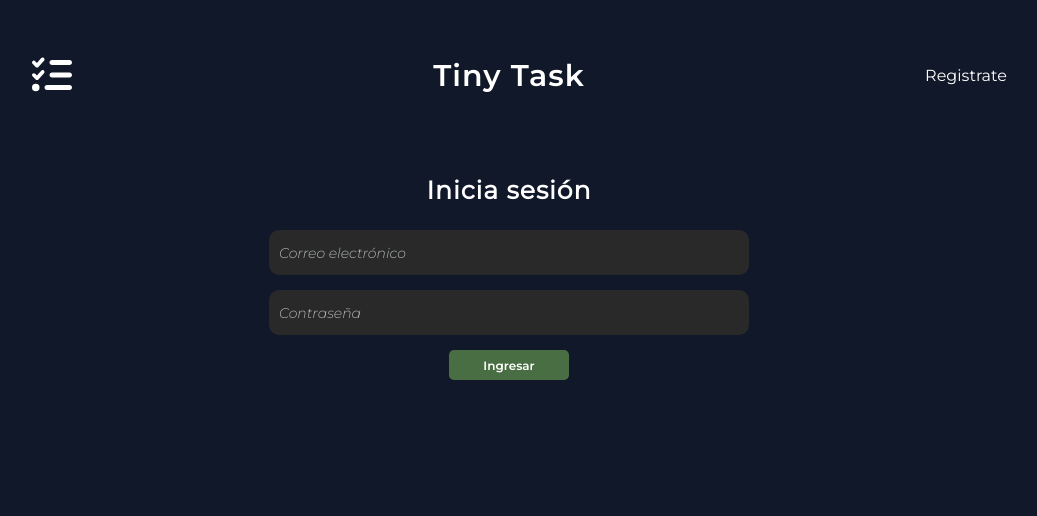
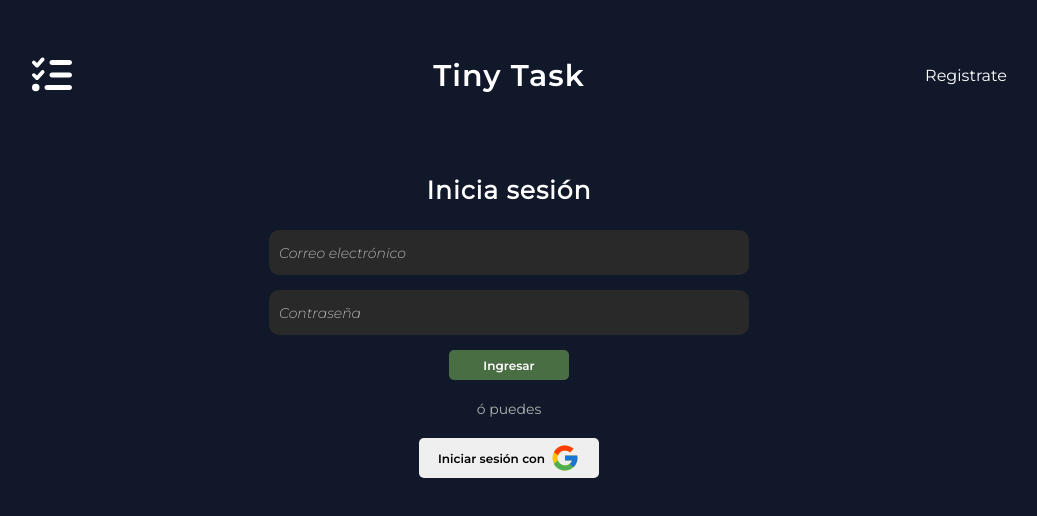
Before and after one commit to ricardo-bohorquez/tiny-task-app, a React (Vite) app: page /tiny-task-app/login in a window 1280 px wide. Shown: the top 516 px of the page, without its empty margins (131-1168 px from the left). Built offline with nearby package versions, Linux system fonts and the light colour scheme; no server answers.

Commit message:
adding google login

```diff
--- a/src/App.jsx
+++ b/src/App.jsx
@@ -1,14 +1,12 @@
-import { Route, Routes, useNavigate } from 'react-router-dom'
+import { Route, Routes } from 'react-router-dom'
 import { Home } from './routes/Home'
 import { Login } from './routes/Login'
 import { Register } from './routes/Register'
 import { Dashboard } from './routes/Dashboard'
-import { useAuth } from './context/AuthContext'
 import { Header } from './components/Header'
+import ProtectedRoute from './routes/ProtectedRoute'
 
 function App () {
-  const { user } = useAuth()
-  const navigate = useNavigate()
   return (
     <>
       <Header />
@@ -16,7 +14,14 @@ function App () {
         <Route path='/tiny-task-app/' element={<Home />} />
         <Route path='/tiny-task-app/login' element={<Login />} />
         <Route path='/tiny-task-app/register' element={<Register />} />
-        <Route path='/tiny-task-app/dashboard' element={<Dashboard />} />
+        <Route
+          path='/tiny-task-app/dashboard'
+          element={
+            <ProtectedRoute>
+              <Dashboard />
+            </ProtectedRoute>
+          }
+        />
       </Routes>
     </>
   )
--- a/src/components/Header.jsx
+++ b/src/components/Header.jsx
@@ -22,7 +22,6 @@ export function Header () {
   useEffect(() => {
     if (
       location.pathname === '/tiny-task-app/register' ||
-      location.pathname === '/tiny-task-app/dashboard' ||
       location.pathname === '/tiny-task-app/'
     ) {
       setDisplayRegister(false)
@@ -68,7 +67,7 @@ export function Header () {
           </Link>
         </div>
       </section>
-      <label>{user.email}</label>
+      <label>{user.displayName || user.email}</label>
     </header>
   )
 }
--- a/src/context/AuthContext.jsx
+++ b/src/context/AuthContext.jsx
@@ -3,7 +3,9 @@ import {
   createUserWithEmailAndPassword,
   signInWithEmailAndPassword,
   signOut,
-  onAuthStateChanged
+  onAuthStateChanged,
+  GoogleAuthProvider,
+  signInWithPopup
 } from 'firebase/auth'
 import { auth } from '../configFirebase'
 
@@ -22,8 +24,8 @@ export function AuthProvider ({ children }) {
   }
 
   const [viewModal, setViewModal] = useState(resetModalProps)
-
   const [user, setUser] = useState(null)
+  const [loading, setLoading] = useState(true)
 
   const signUp = (email, password) =>
     createUserWithEmailAndPassword(auth, email, password)
@@ -33,11 +35,17 @@ export function AuthProvider ({ children }) {
 
   const logOut = () => signOut(auth)
 
+  const googleLogin = () => {
+    const googleProvider = new GoogleAuthProvider()
+    return signInWithPopup(auth, googleProvider)
+  }
+
   useEffect(() => {
     onAuthStateChanged(auth, currentUser => {
       setUser(currentUser)
+      setLoading(false)
     })
-  }, [])
+  })
 
   return (
     <AuthContext.Provider
@@ -48,7 +56,10 @@ export function AuthProvider ({ children }) {
         signUp,
         signIn,
         logOut,
-        user
+        user,
+        loading,
+        setLoading,
+        googleLogin
       }}
     >
       {children}
--- a/src/routes/Dashboard.jsx
+++ b/src/routes/Dashboard.jsx
@@ -1,14 +1,8 @@
 import TaskSection from '../components/TaskSection'
 import { TaskContextProvider } from '../context/TaskContext'
-import { useAuth } from '../context/AuthContext'
 
 export function Dashboard () {
-  const { user } = useAuth()
-  return !user ? (
-    <main className='dashboard-no-logged'>
-      <h2>Inicia sesión o registrate para empezar a usar nuestra app</h2>
-    </main>
-  ) : (
+  return (
     <TaskContextProvider>
       <main className='dashboard'>
         <h2>Lista de cosas por hacer</h2>
--- a/src/routes/Login.jsx
+++ b/src/routes/Login.jsx
@@ -1,11 +1,11 @@
 import { useState } from 'react'
 import { useAuth } from '../context/AuthContext'
-import { useNavigate } from 'react-router-dom'
+import { Navigate, useNavigate } from 'react-router-dom'
 import ModalLoginError from '../components/modals/ModalLoginError'
-import AreLogged from '../components/AreLoged'
+import google from '../icons/google.svg'
 
 export function Login () {
-  const { signIn, viewModal, setViewModal, user } = useAuth()
+  const { signIn, viewModal, setViewModal, user, googleLogin } = useAuth()
 
   const [userEmail, setUserEmail] = useState('')
   const [userPass, setUserPass] = useState('')
@@ -19,7 +19,6 @@ export function Login () {
     e.preventDefault()
     try {
       await signIn(userEmail, userPass)
-      navigate('/tiny-task-app/dashboard')
     } catch ({ code }) {
       if (code === 'auth/user-not-found') {
         setDisplayLabel(false)
@@ -35,8 +34,14 @@ export function Login () {
     }
   }
 
+  const handleGoogleLogin = async () => {
+    const { _tokenResponse } = await googleLogin()
+    if (_tokenResponse.isNewUser) console.log(_tokenResponse.isNewUser)
+    else console.log(_tokenResponse)
+  }
+
   return user ? (
-    <AreLogged />
+    <Navigate to='/tiny-task-app/dashboard' />
   ) : (
     <main>
       <section className='title-login-register'>
@@ -60,7 +65,7 @@ export function Login () {
           placeholder='Contraseña'
           required
           minLength={6}
-          maxLength={6}
+          maxLength={30}
         />
         {displayLabel ? <label>Contraseña incorrecta</label> : <></>}
         <button>Ingresar</button>
@@ -70,6 +75,10 @@ export function Login () {
           <></>
         )}
       </form>
+      <label> ó puedes </label>
+      <button className='login-google-button' onClick={handleGoogleLogin}>
+        Iniciar sesión con <img src={google} />
+      </button>
     </main>
   )
 }
--- /dev/null
+++ b/src/routes/ProtectedRoute.jsx
@@ -0,0 +1,11 @@
+import { Navigate } from 'react-router-dom'
+import { useAuth } from '../context/AuthContext'
+import ModalLoader from '../components/modals/ModalLoader'
+
+function ProtectedRoute ({ children }) {
+  const { user, loading } = useAuth()
+  if (loading) return <ModalLoader />
+  if (!user) return <Navigate to='/tiny-task-app/login' />
+  return <>{children}</>
+}
+export default ProtectedRoute
--- a/src/routes/Register.jsx
+++ b/src/routes/Register.jsx
@@ -1,13 +1,12 @@
 import { useState, useEffect } from 'react'
 import { useAuth } from '../context/AuthContext'
-import { useNavigate } from 'react-router-dom'
+import { Navigate, useNavigate } from 'react-router-dom'
 import { db } from '../configFirebase'
 import { doc, setDoc } from 'firebase/firestore'
 import ModalRegisterError from '../components/modals/ModalRegisterError'
 import ModalLoader from '../components/modals/ModalLoader'
 import dayjs from 'dayjs'
 import customParseFormat from 'dayjs/plugin/customParseFormat'
-import AreLogged from '../components/AreLoged'
 dayjs.extend(customParseFormat)
 dayjs.locale('es')
 
@@ -70,8 +69,6 @@ export function Register () {
     setViewModal({ ...viewModal, state: true, type: 'loader' })
     try {
       await signUp(email, pass)
-      navigate('/tiny-task-app/dashboard')
-      await setDoc(doc(db, user.uid, 'cosas'))
       setViewModal(resetModalProps)
     } catch ({ code }) {
       setViewModal(resetModalProps)
@@ -100,7 +97,7 @@ export function Register () {
 
   useEffect(() => {
     if (userPass === '') setErrorPass({ border: 'none' })
-    else if (userPass.length < 6 || userPass.length > 6) {
+    else if (userPass.length < 6 || userPass.length > 30) {
       setErrorPass({ border: '1px solid red' })
       setReady({ ...ready, psw: false })
     } else {
@@ -111,7 +108,7 @@ export function Register () {
 
   useEffect(() => {
     if (confirmPass === '') setErrorConfirmPass({ border: 'none' })
-    else if (confirmPass.length < 6 || confirmPass.length > 6) {
+    else if (confirmPass.length < 6 || confirmPass.length > 30) {
       setErrorConfirmPass({ border: '1px solid red' })
       setReady({ ...ready, cpsw: false })
     } else if (confirmPass !== userPass) {
@@ -133,7 +130,7 @@ export function Register () {
   }, [ready])
 
   return user ? (
-    <AreLogged />
+    <Navigate to='/tiny-task-app/dashboard' />
   ) : (
     <main>
       <section className='title-login-register'>
@@ -171,10 +168,10 @@ export function Register () {
           style={errorPass}
           required
           minLength={6}
-          maxLength={6}
+          maxLength={30}
         />
         {displayLabel ? (
-          <label>La contraseña debe contar con 6 caracteres</label>
+          <label>La contraseña debe contar con al menos 6 caracteres</label>
         ) : (
           <></>
         )}
@@ -187,7 +184,7 @@ export function Register () {
           style={errorConfirmPass}
           required
           minLength={6}
-          maxLength={6}
+          maxLength={30}
         />
         {ready.em && ready.psw && ready.cpsw ? (
           <button>Registrarse</button>
--- a/src/styles/index.css
+++ b/src/styles/index.css
@@ -177,6 +177,35 @@ body {
   min-width: 25rem;
   width: 60%;
   max-width: 46rem;
+}
+
+.login-form ~ label  {
+  font-family: var(--rg);
+  font-size: var(--p-fsz);
+  color: var(--grl);
+  margin: 2rem auto;
+  width: fit-content;
+  display: flex;
+}
+
+.login-google-button {
+  font-family: var(--smb);
+  font-size: var(--bt-fsz);
+  display: flex;
+  align-items: center;
+  justify-content: center;
+  height: 4rem;
+  width: 18rem;
+  padding: 0.5rem 1rem;
+  margin: 1rem auto;
+  border: none;
+  border-radius: 0.5rem;
+  cursor: pointer;
+  gap: 0.5rem;
+}
+
+.login-google-button img {
+  width: 3rem;
 }
 
 .dashboard {
```
Also changed, not shown: src/icons/google.svg (added).
